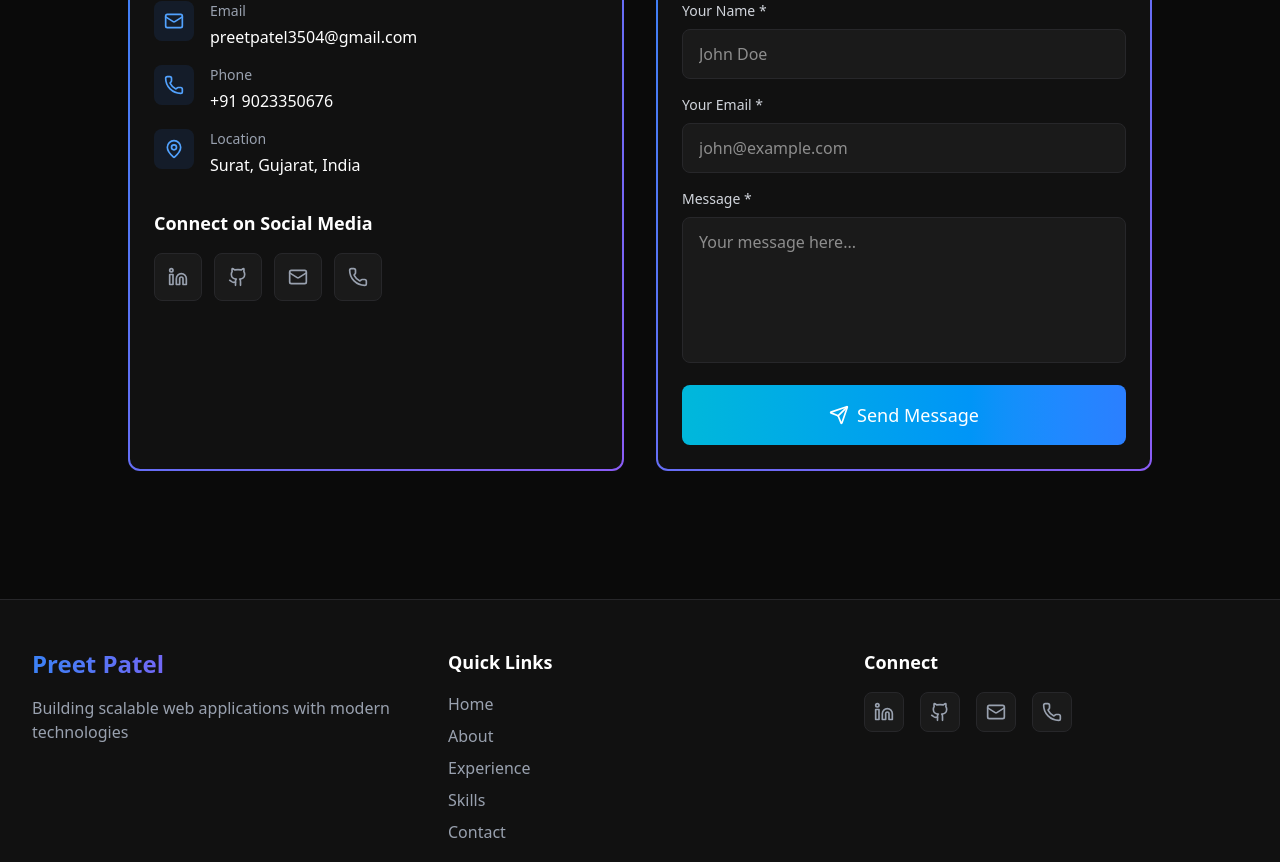
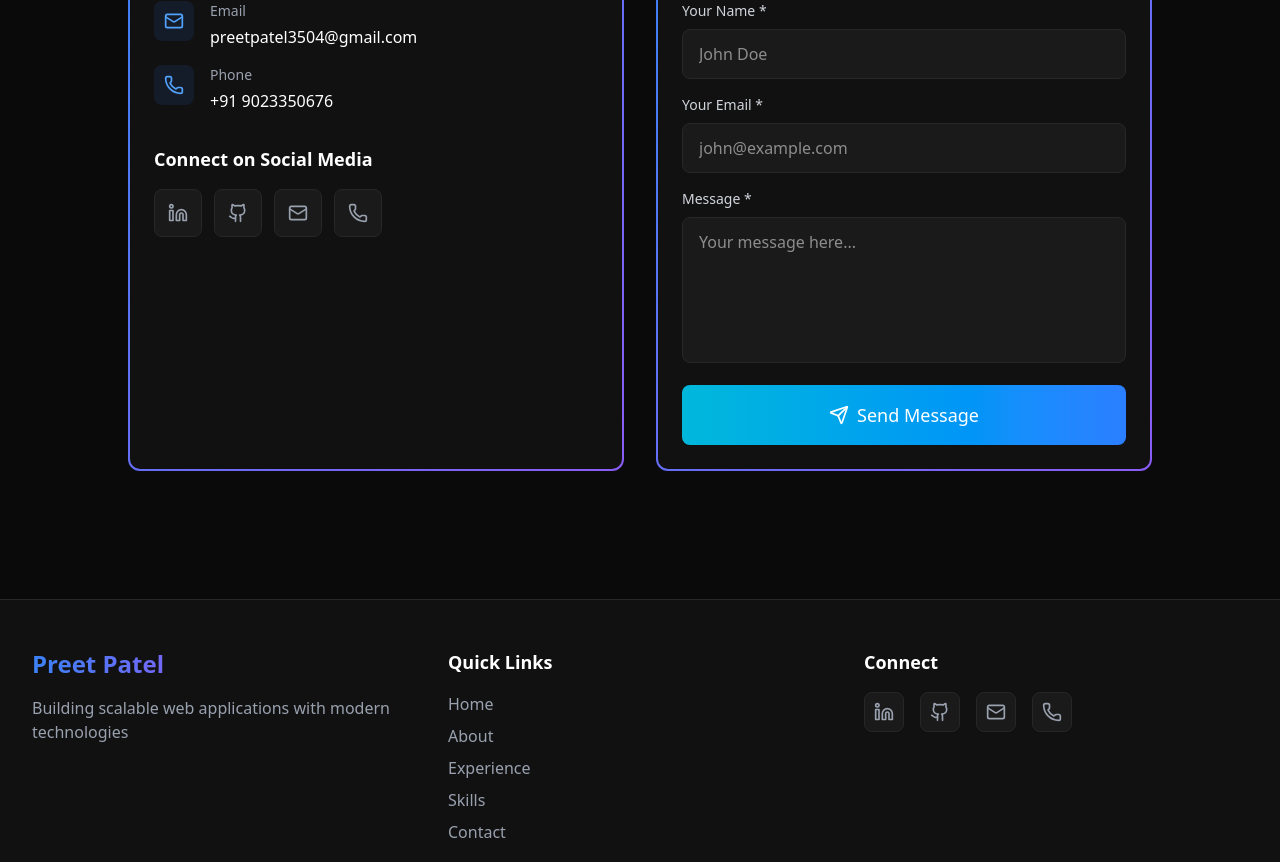
Before and after one commit to preet3504/preet3504, a Next.js app: page / in a window 1280 px wide. Shown: the part 4699-5561 px from the top of the page. Built offline with nearby package versions, Linux system fonts and the light colour scheme.

Commit message:
Remove personal location information

```diff
--- a/src/components/sections/Contact.tsx
+++ b/src/components/sections/Contact.tsx
@@ -81,8 +81,7 @@ export const Contact: React.FC = () => {
 
   const contactInfo = [
     { icon: Mail, label: 'Email', value: PERSONAL_INFO.email, href: `mailto:${PERSONAL_INFO.email}` },
-    { icon: Phone, label: 'Phone', value: PERSONAL_INFO.phone, href: `tel:${PERSONAL_INFO.phone}` },
-    { icon: MapPin, label: 'Location', value: PERSONAL_INFO.location, href: null },
+    { icon: Phone, label: 'Phone', value: PERSONAL_INFO.phone, href: `tel:${PERSONAL_INFO.phone}` }
   ];
 
   const iconMap: Record<string, any> = { Linkedin, Github, Mail, Phone };
```
